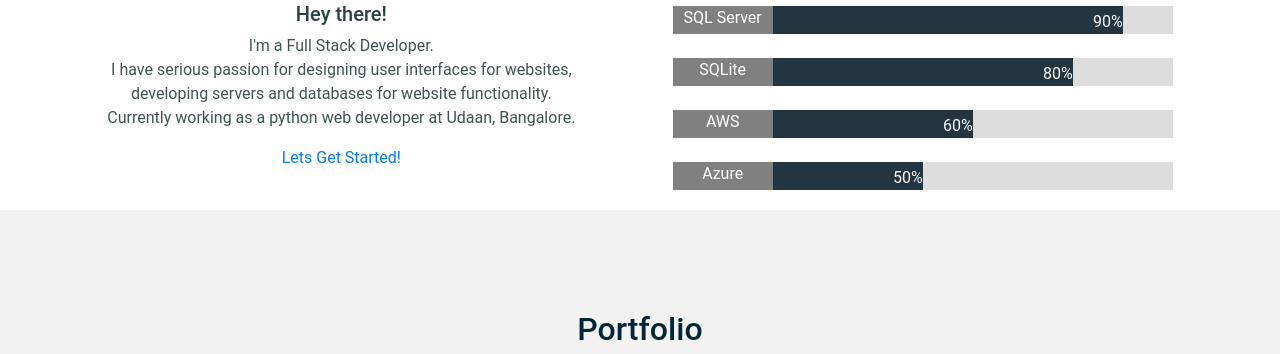
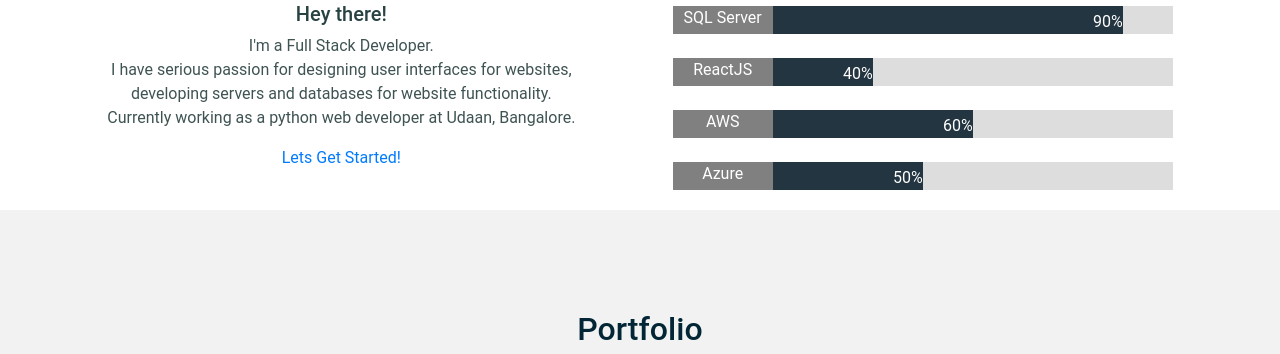
Before and after one commit to shaikhsdf/portfoliosite, a plain HTML site: page index.html in a window 1280 px wide. Shown: the part 1463-1817 px from the top of the page. Drawn offline with nearby package versions, Linux system fonts and the light colour scheme; animation ran at ten frames a second.

Commit message:
Update index.html

```diff
--- a/index.html
+++ b/index.html
@@ -168,9 +168,9 @@
             </div>
               <br>
             <div class="skilllite">
-              <p id="tag11"  class="skilltag" style="position: absolute">SQLite</p>
+              <p id="tag11"  class="skilltag" style="position: absolute">ReactJS</p>
               <div class="sbox">
-                <div class="skill s10 "style="width: 80%;" >80%</div>
+                <div class="skill s10 "style="width: 40%;" >40%</div>
               </div>
             </div>
             <br>
```
